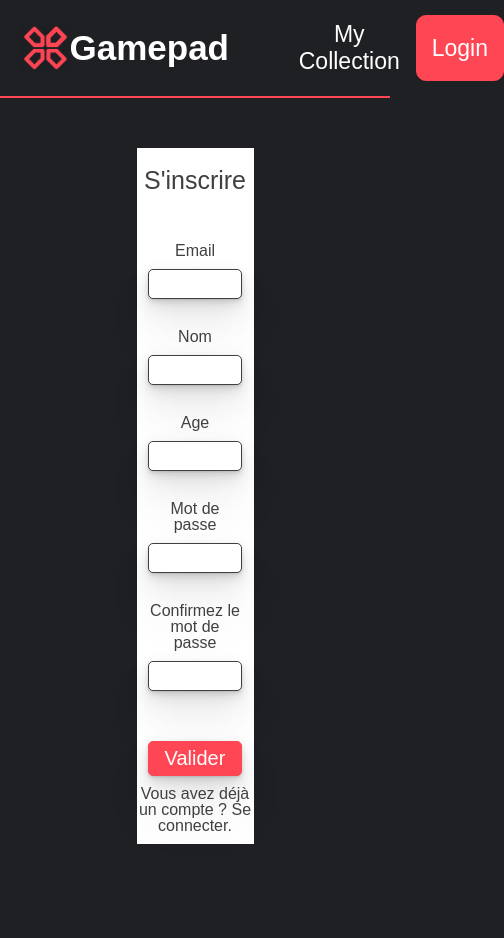
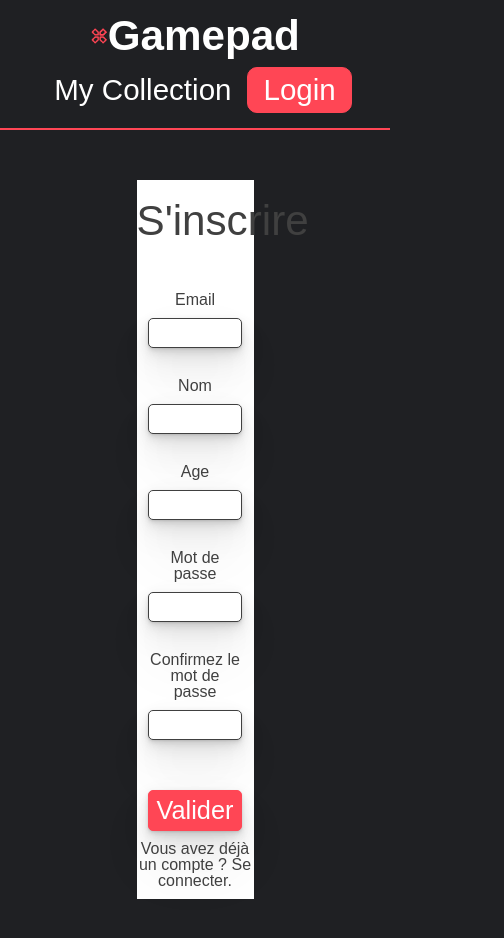
Before and after one commit to Thomas-Murzyn/Gamepad, a React (Create React App) app: page /signup in a window 390 px wide. Shown: the top 938 px of the page, 504 px wide, since content can reach past the window. Before the commit the page ends 894 px from the top, so only its background shows below. Built offline with nearby package versions, Linux system fonts and the light colour scheme; no server answers.

Commit message:
header responsive

```diff
--- a/src/App.css
+++ b/src/App.css
@@ -10,7 +10,7 @@ body {
 }
 
 h1 {
-  font-size: 45px;
+  font-size: 8vh;
   letter-spacing: 1.5px;
   margin-top: 30px;
   text-align: center;
@@ -18,11 +18,11 @@ h1 {
 }
 
 h2 {
-  font-size: 25px;
+  font-size: 5vh;
 }
 
 h3 {
-  font-size: 20px;
+  font-size: 3vh;
   font-weight: 500;
 }
 
@@ -42,12 +42,11 @@ header {
 }
 
 .header-wrapper img {
-  width: 50px;
+  width: 4.5vw;
 }
 
 .header-wrapper h2 {
   font-weight: 600;
-  font-size: 35px;
 }
 
 .header-wrapper div {
@@ -68,7 +67,7 @@ nav img {
 }
 
 header button {
-  font-size: 23px;
+  font-size: 3.5vh;
   padding: 5px 15px;
   background-color: #1f2023;
   border: 1px solid #1f2023;
@@ -99,7 +98,7 @@ main {
   height: 60px;
   width: 25%;
   padding: 0 10px;
-  font-size: 25px;
+  font-size: 3.5vh;
   border: 1px solid #1f2023;
   border-radius: 5px;
 }
@@ -151,7 +150,7 @@ main {
   border-radius: 10px;
   color: white;
   padding: 7px 10px 5px 10px;
-  font-size: 20px;
+  font-size: 3vh;
   margin: 0 10px;
   cursor: pointer;
   border-radius: 50%;
@@ -214,7 +213,7 @@ main {
   border-radius: 5px;
   color: white;
   padding: 10px 20px;
-  font-size: 15px;
+  font-size: 2.5vh;
   cursor: pointer;
 }
 
@@ -227,7 +226,11 @@ main {
   width: 100%;
   display: flex;
   gap: 30px;
-  font-size: 15px;
+  font-size: 2.5vh;
+}
+
+.detail-info-container span {
+  font-size: 2.2vh;
 }
 
 .col-1 {
@@ -260,6 +263,7 @@ main {
   display: -webkit-box;
   -webkit-line-clamp: 3; /* number of lines to show */
   -webkit-box-orient: vertical;
+  font-size: 2.2vh;
 }
 
 /* details similar game section */
@@ -303,13 +307,13 @@ main {
 }
 
 .review-detail-wrapper h4 {
-  font-size: 25px;
+  font-size: 3vh;
   font-weight: 700;
 }
 
 .review-detail-wrapper p,
 span {
-  font-size: 20px;
+  font-size: 3vh;
 }
 
 .review-detail-wrapper h4,
@@ -336,7 +340,7 @@ p {
 .no-review {
   padding-top: 20px;
   text-align: center;
-  font-size: 25px;
+  font-size: 4vh;
 }
 
 /* Search */
@@ -359,7 +363,7 @@ p {
   border-radius: 5px;
   padding: 5px 10px;
   cursor: pointer;
-  font-size: 18px;
+  font-size: 2.5vh;
 }
 
 .select-container-1 select:nth-child(2) {
@@ -433,7 +437,7 @@ p {
   padding: 5px 0;
   width: 80%;
   color: white;
-  font-size: 20px;
+  font-size: 3vh;
   cursor: pointer;
   box-shadow: rgba(0, 0, 0, 0.07) 0px 1px 2px, rgba(0, 0, 0, 0.07) 0px 2px 4px,
     rgba(0, 0, 0, 0.07) 0px 4px 8px, rgba(0, 0, 0, 0.07) 0px 8px 16px,
@@ -454,7 +458,7 @@ p {
 
 .my-collection h2 {
   text-align: center;
-  font-size: 30px;
+
   margin: 30px 0 50px 0;
 }
 
@@ -513,7 +517,8 @@ textarea {
   border: 1px solid white;
   border-radius: 5px;
   font-family: Arial, Helvetica, sans-serif;
-  font-size: 20px;
+  font-size: 2.5vh;
+  padding: 10px;
 }
 
 .review-input-wrapper input {
@@ -533,7 +538,7 @@ textarea {
   padding: 5px 0;
   width: 20%;
   color: white;
-  font-size: 20px;
+  font-size: 3vh;
   cursor: pointer;
   box-shadow: rgba(0, 0, 0, 0.07) 0px 1px 2px, rgba(0, 0, 0, 0.07) 0px 2px 4px,
     rgba(0, 0, 0, 0.07) 0px 4px 8px, rgba(0, 0, 0, 0.07) 0px 8px 16px,
@@ -550,7 +555,7 @@ textarea {
 .user-profil-container h2 {
   text-align: center;
   margin-top: 100px;
-  font-size: 35px;
+
   font-weight: 600;
 }
 
@@ -581,13 +586,13 @@ textarea {
 
 .user-profil-wrapper p {
   margin: 20px 0;
-  font-size: 25px;
+  font-size: 3.5vh;
   color: white;
 }
 
 .user-profil-wrapper button {
   margin: 20px 0;
-  font-size: 25px;
+  font-size: 3.5vh;
   color: white;
 }
 
@@ -642,3 +647,31 @@ input:focus + label {
     rgba(0, 0, 0, 0.07) 0px 4px 8px, rgba(0, 0, 0, 0.07) 0px 8px 16px,
     rgba(0, 0, 0, 0.07) 0px 16px 32px, rgba(0, 0, 0, 0.07) 0px 32px 64px;
 }
+
+/* media queries */
+
+/* Header */
+
+@media (max-width: 1050px) {
+  nav {
+    width: 30%;
+  }
+}
+
+@media (max-width: 768px) {
+  .header-wrapper {
+    flex-direction: column;
+    gap: 10px;
+  }
+
+  nav {
+    width: 100%;
+    justify-content: center;
+  }
+
+  nav img {
+    height: 5vh;
+  }
+}
+
+/* home */
```
